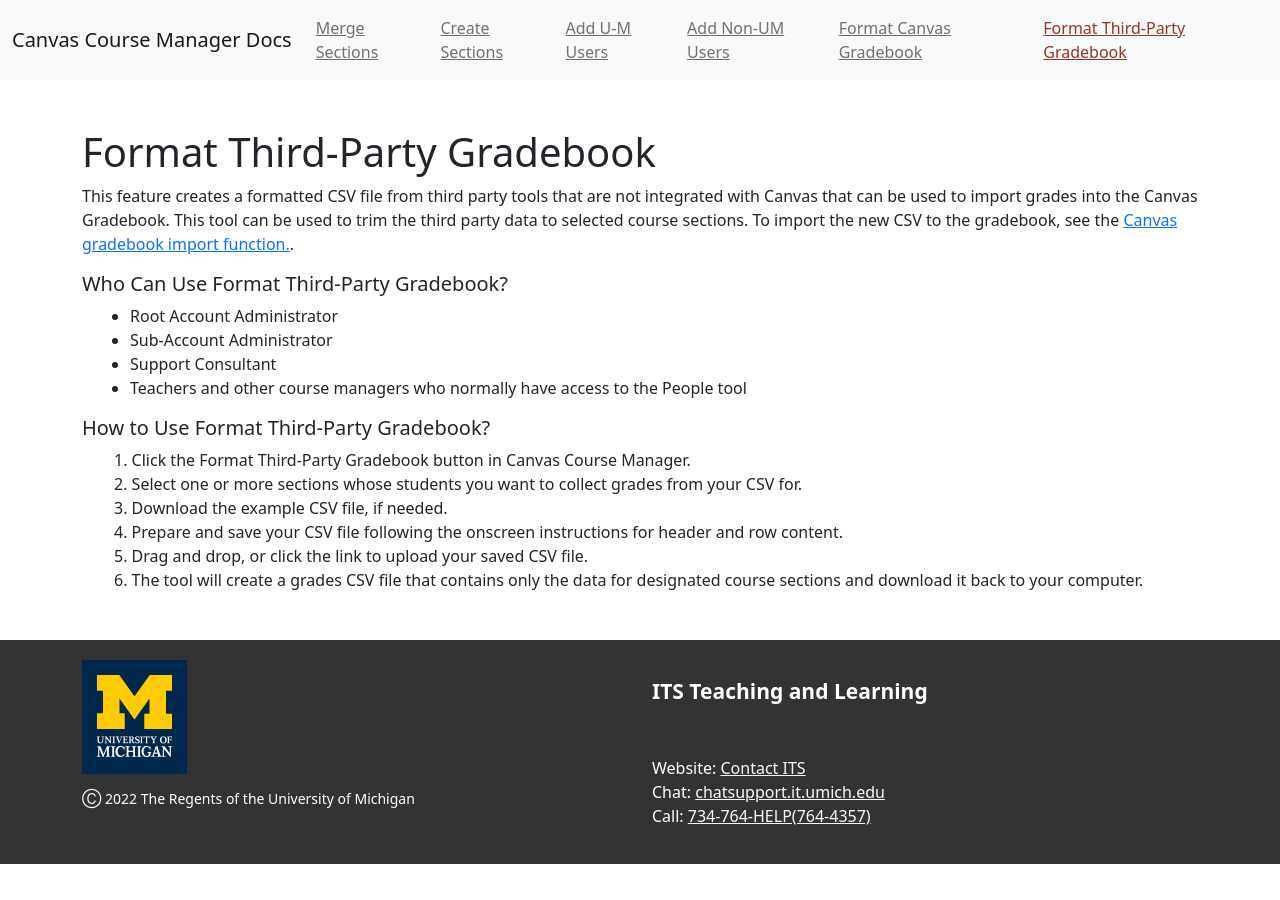
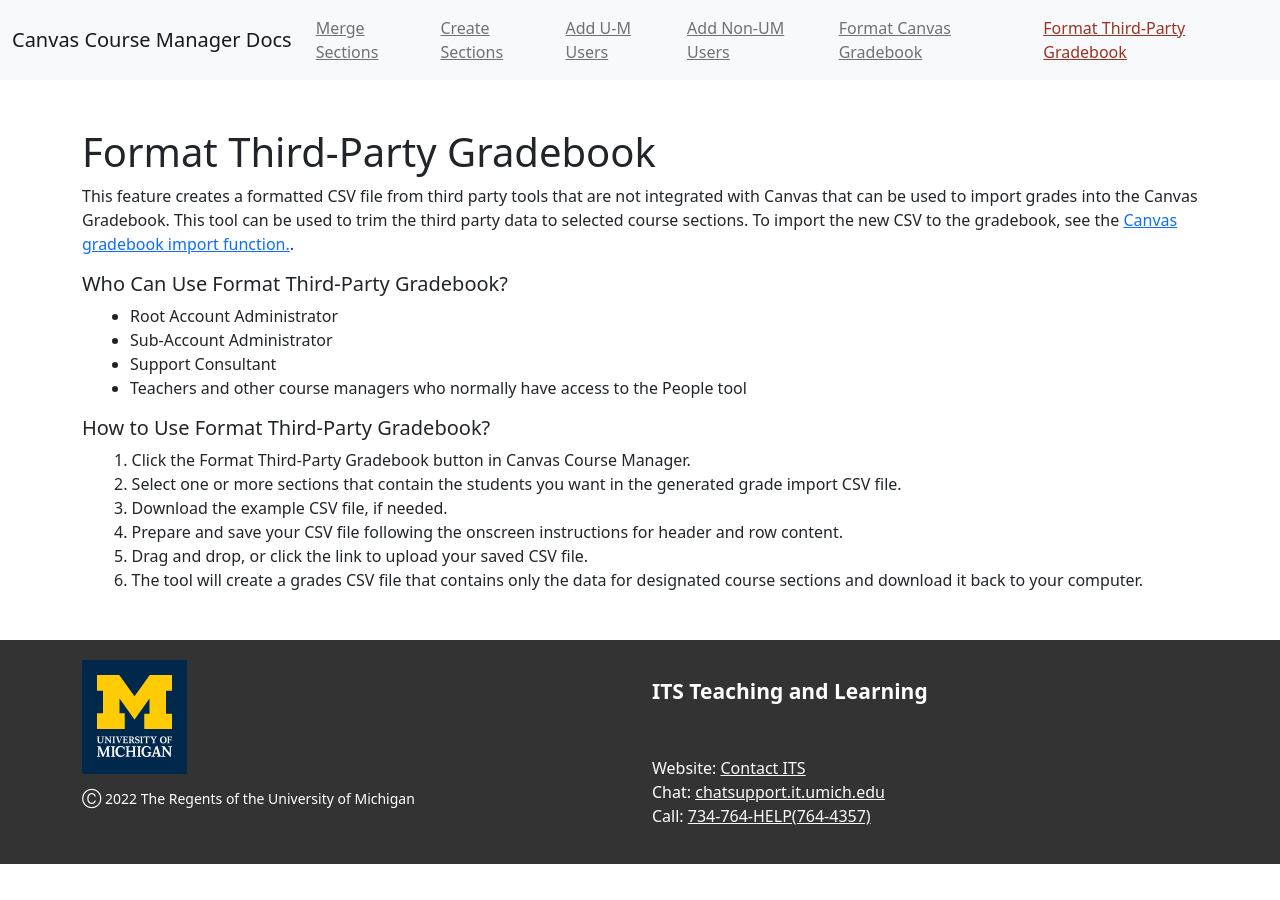
Before and after one commit to tl-its-umich-edu/canvas-course-manager-next, a Jekyll site: the page built from docs/gradebook-thirdparty.html, in a window 1280 px wide. Built offline with Jekyll 4.4.1, drawn with Linux system fonts in a browser that asks for light colours.

Commit message:
Update docs/gradebook-thirdparty.html
Co-authored-by: melindakraft <makraft@umich.edu>

```diff
--- a/docs/gradebook-thirdparty.html
+++ b/docs/gradebook-thirdparty.html
@@ -17,7 +17,7 @@
 <h5>How to Use Format Third-Party Gradebook?</h5>
 <ul class="list-group-numbered">
   <li>Click the Format Third‑Party Gradebook button in Canvas Course Manager.</li>
-  <li>Select one or more sections whose students you want to collect grades from your CSV for.</li>
+  <li>Select one or more sections that contain the students you want in the generated grade import CSV file.</li>
   <li>Download the example CSV file, if needed.</li>
   <li>Prepare and save your CSV file following the onscreen instructions for header and row content.</li>
   <li>Drag and drop, or click the link to upload your saved CSV file.</li>
```
